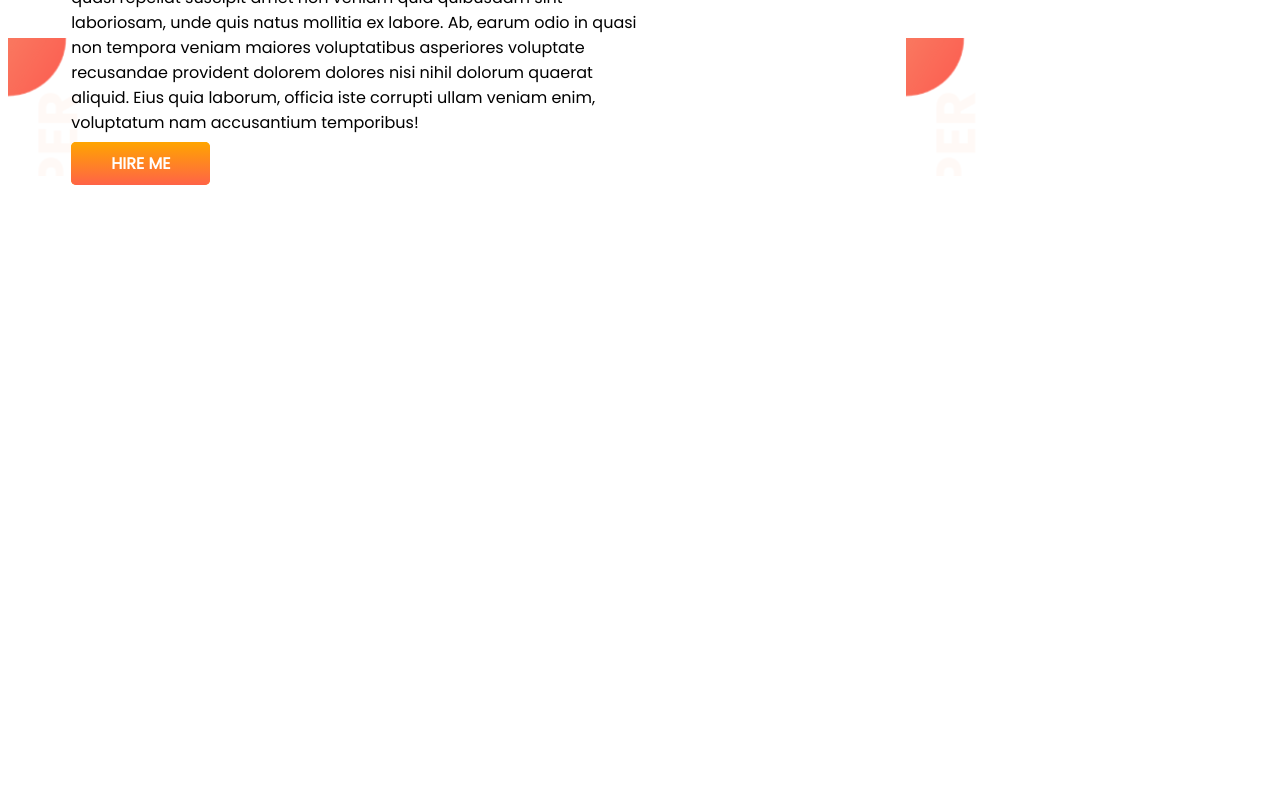
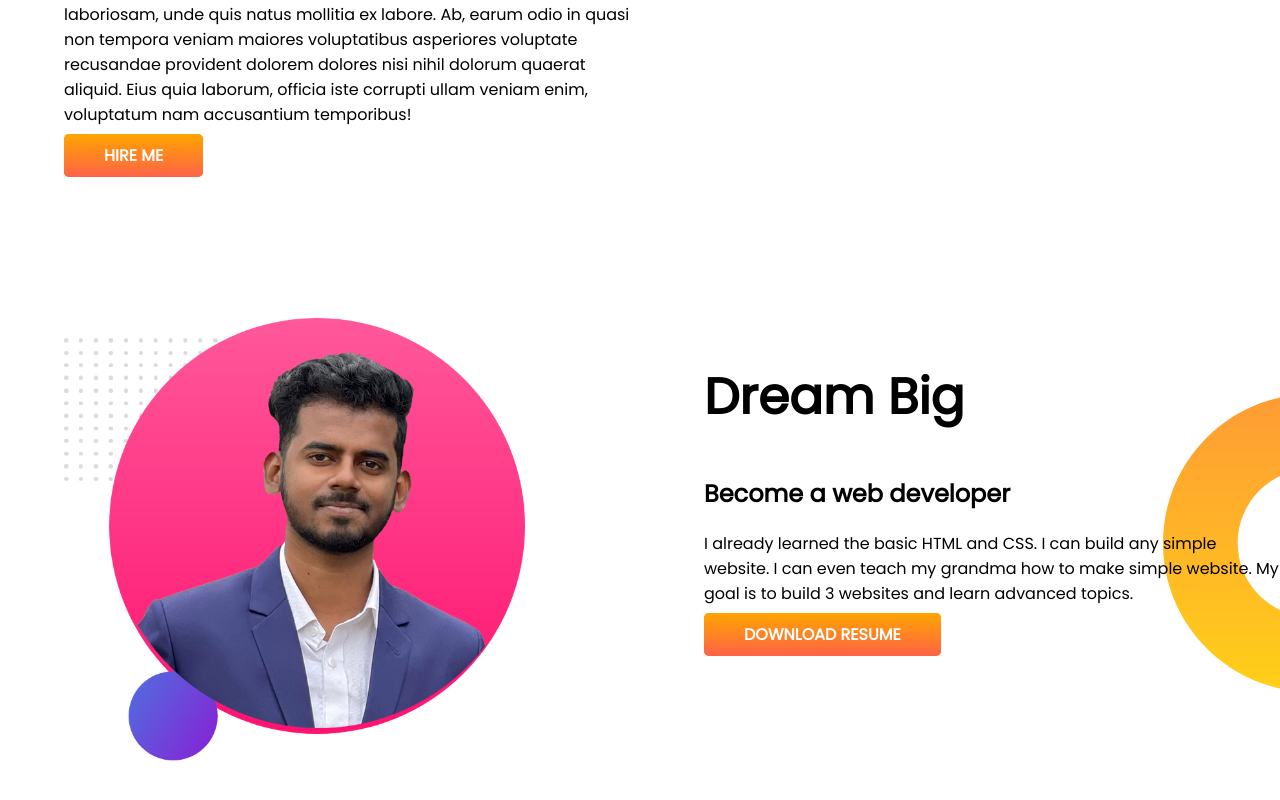
Before and after one commit to SunitCorneleous/developer-portfolio, a plain HTML site: page index.html in a window 1280 px wide. Shown: the part 470-1270 px from the top of the page. Before the commit the page ends 800 px from the top, so only its background shows below. Drawn offline with Linux system fonts and the light colour scheme.

Commit message:
styles and background images added

```diff
--- a/index.html
+++ b/index.html
@@ -14,6 +14,7 @@
     <link rel="stylesheet" href="style.css" />
   </head>
   <body>
+    <!-- Top Banner Section -->
     <section class="top-banner">
       <div class="half-width">
         <h1>Welcome to</h1>
@@ -29,10 +30,31 @@
           aliquid. Eius quia laborum, officia iste corrupti ullam veniam enim,
           voluptatum nam accusantium temporibus!
         </p>
-        <a class="link-button" target="_blank" href="#">HIRE ME</a>
+        <a
+          class="link-button"
+          target="_blank"
+          href="https://www.linkedin.com/in/sunit-corneleous-502935206/"
+          >HIRE ME</a
+        >
       </div>
       <div class="half-width">
-        <img src="./images/hero-section1.png" alt="" srcset="" />
+        <img src="./images/hero-section1.png" alt="developer image" />
+      </div>
+    </section>
+    <!-- Dream Big Section -->
+    <section class="dream-big">
+      <div class="half-width">
+        <img src="./images/hero-section2.png" alt="developer image 2" />
+      </div>
+      <div class="half-width">
+        <h1>Dream Big</h1>
+        <h2>Become a web developer</h2>
+        <p>
+          I already learned the basic HTML and CSS. I can build any simple
+          website. I can even teach my grandma how to make simple website. My
+          goal is to build 3 websites and learn advanced topics.
+        </p>
+        <a href="#" class="link-button">DOWNLOAD RESUME</a>
       </div>
     </section>
   </body>
--- a/style.css
+++ b/style.css
@@ -1,5 +1,6 @@
- body {
+body {
   font-family: "Poppins", sans-serif;
+  margin: 0;
 }
 
 .orange-color {
@@ -12,6 +13,7 @@ h1 {
 
 section {
   display: flex;
+  margin-bottom: 150px;
 }
 
 .half-width {
@@ -37,6 +39,13 @@ section {
   background-image: linear-gradient(tomato, orange);
 }
 
-.top-banner{
+.top-banner {
   background-image: url(./images/top-banner.png);
+  background-repeat: no-repeat;
 }
+
+.dream-big{
+  background-image: url(./images/dream-bg.png);
+  background-repeat: no-repeat;
+  background-position: right;
+}
```
